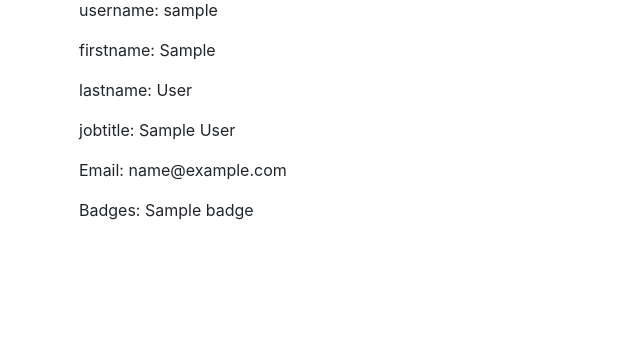
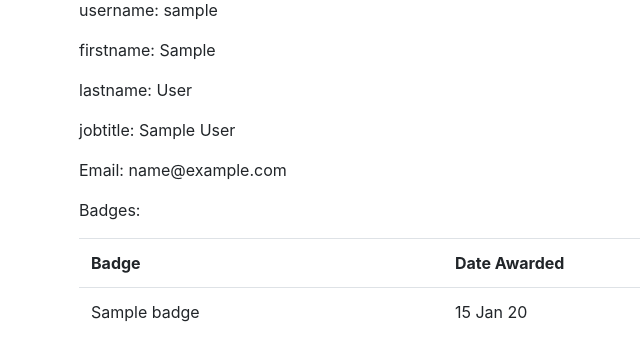
Before and after one commit to philratcliffe/django_badger, a Django app: page /users/user_profile/ in a window 1280 px wide. Shown: the part 203-564 px from the top of the page, without its empty margins (196-836 px from the left). Run offline with Django 3.2, Linux system fonts and the light colour scheme; a user stored in the database is signed in; tables that the repository leaves empty hold one stand-in row (values such as "Sample post"); some libraries are stand-ins or nearby versions.

Commit message:
Improve display of badges

```diff
--- a/users/templates/users/customuser_detail.html
+++ b/users/templates/users/customuser_detail.html
@@ -6,5 +6,18 @@
 <p>lastname: {{ user.last_name }}</p>
 <p>jobtitle: {{ user.job_title }}</p>
 <p>Email: {{ user.email }}</p>
-<p>Badges: {% for badge_awarded in user.badges_awarded.all %} {{badge_awarded.badge}}{% if not forloop.last %},{% endif %} {% endfor %}</p>
+<p>Badges:
+<table class="table">
+        <tr>
+            <th>Badge</th>
+            <th>Date Awarded</th>
+        </tr>
+        {% for badge_awarded in user.badges_awarded.all %}
+        <tr>
+            <td>{{badge_awarded.badge}}</td>
+            <td>{{badge_awarded.created | date:"d M y"}}</td>
+        </tr>
+        {% endfor %}
+</table>
+</p>
 {% endblock %}
```
